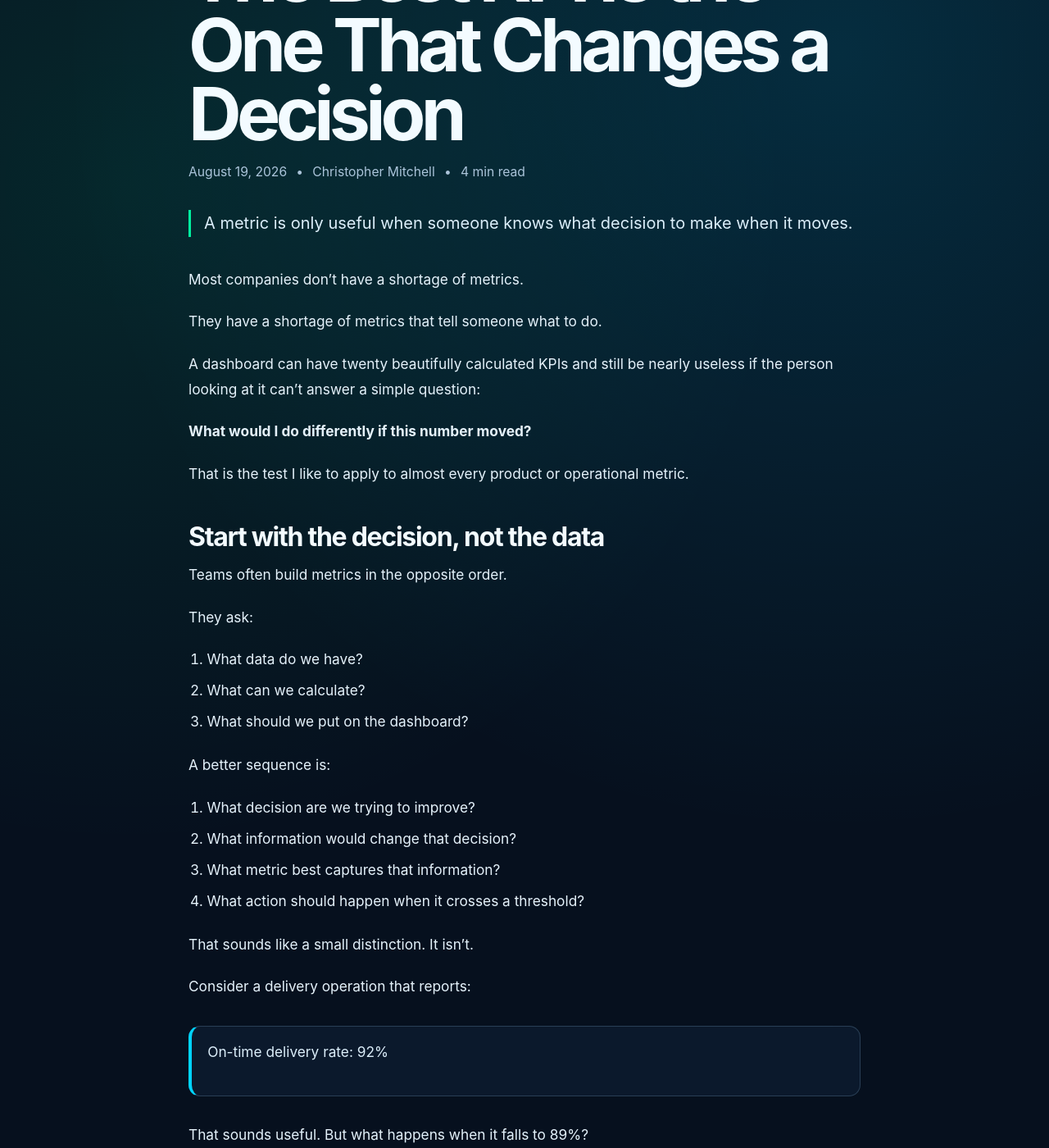
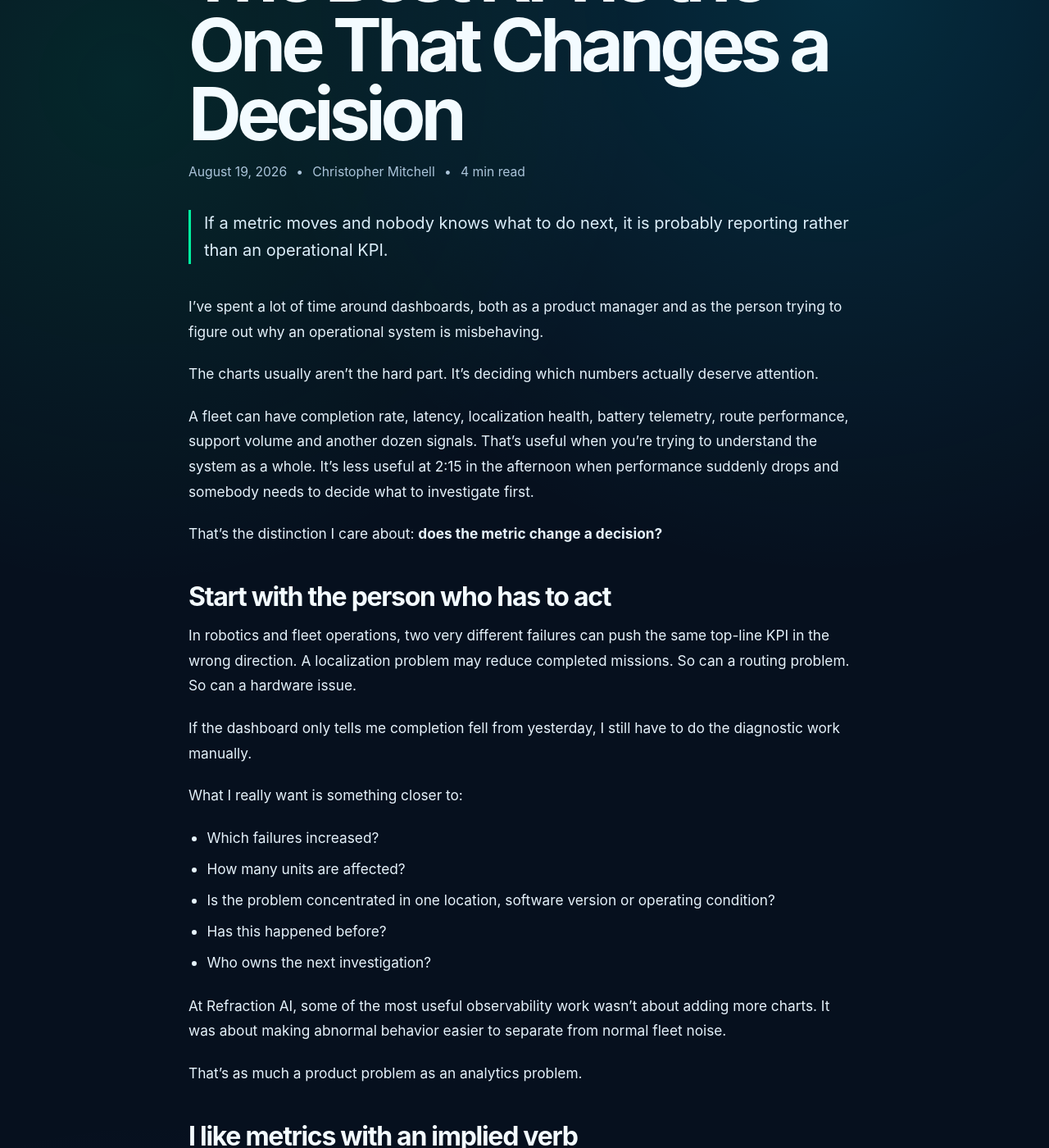
Before and after one commit to christophermitchell012/mitchellcoinc, a Jekyll site: the page built from _posts/2026-08-19-the-best-kpi-is-the-one-that-changes-a-decision.md, in a window 1280 px wide and 1400 px high, scrolled down 250 px. Shown: the whole window at 82% size. Built offline with Jekyll 4.4.1, drawn with Linux system fonts in a browser that asks for light colours; comment, search, counter and statistics services are not loaded; some of the changed text lies outside the part shown.

Commit message:
Make KPI post more personal and conversational

```diff
--- a/_posts/2026-08-19-the-best-kpi-is-the-one-that-changes-a-decision.md
+++ b/_posts/2026-08-19-the-best-kpi-is-the-one-that-changes-a-decision.md
@@ -3,94 +3,56 @@ layout: post
 title: "The Best KPI Is the One That Changes a Decision"
 date: 2026-08-19 12:58:00 -0500
 category: Product + Analytics
-description: "A metric is only useful when someone knows what decision to make when it moves."
+description: "If a metric moves and nobody knows what to do next, it is probably reporting rather than an operational KPI."
 read_time: "4 min read"
 ---
 
-Most companies don't have a shortage of metrics.
+I've spent a lot of time around dashboards, both as a product manager and as the person trying to figure out why an operational system is misbehaving.
 
-They have a shortage of metrics that tell someone what to do.
+The charts usually aren't the hard part. It's deciding which numbers actually deserve attention.
 
-A dashboard can have twenty beautifully calculated KPIs and still be nearly useless if the person looking at it can't answer a simple question:
+A fleet can have completion rate, latency, localization health, battery telemetry, route performance, support volume and another dozen signals. That's useful when you're trying to understand the system as a whole. It's less useful at 2:15 in the afternoon when performance suddenly drops and somebody needs to decide what to investigate first.
 
-**What would I do differently if this number moved?**
+That's the distinction I care about: **does the metric change a decision?**
 
-That is the test I like to apply to almost every product or operational metric.
+## Start with the person who has to act
 
-## Start with the decision, not the data
+In robotics and fleet operations, two very different failures can push the same top-line KPI in the wrong direction. A localization problem may reduce completed missions. So can a routing problem. So can a hardware issue.
 
-Teams often build metrics in the opposite order.
+If the dashboard only tells me completion fell from yesterday, I still have to do the diagnostic work manually.
 
-They ask:
+What I really want is something closer to:
 
-1. What data do we have?
-2. What can we calculate?
-3. What should we put on the dashboard?
+- Which failures increased?
+- How many units are affected?
+- Is the problem concentrated in one location, software version or operating condition?
+- Has this happened before?
+- Who owns the next investigation?
 
-A better sequence is:
+At Refraction AI, some of the most useful observability work wasn't about adding more charts. It was about making abnormal behavior easier to separate from normal fleet noise.
 
-1. What decision are we trying to improve?
-2. What information would change that decision?
-3. What metric best captures that information?
-4. What action should happen when it crosses a threshold?
+That's as much a product problem as an analytics problem.
 
-That sounds like a small distinction. It isn't.
+## I like metrics with an implied verb
 
-Consider a delivery operation that reports:
+One quick test I use is to put a verb after the metric.
 
-> On-time delivery rate: 92%
+If route failures rise, **inspect** the affected routes.
 
-That sounds useful. But what happens when it falls to 89%?
+If localization confidence degrades, **compare** sensor and positioning data.
 
-If nobody knows, the KPI is mostly descriptive.
+If customer-facing status errors increase, **trace** the event path that generates those updates.
 
-Now suppose the team breaks the same problem into:
+The action will be different for every system, but the metric should at least narrow the next move. A number that only produces the sentence "that looks bad" isn't finished yet.
 
-- 4% delayed because of insufficient capacity
-- 2% delayed because of routing
-- 1% delayed because of equipment failures
-- 1% delayed because customers were unavailable
+I also don't think every number needs an alert, an owner and a runbook. Some metrics are there for trends. Some belong in a weekly product review. Some are useful only after another signal fires.
 
-Now the metric starts becoming operational.
+The mistake is treating all of them as equally important because they happen to fit on the same screen.
 
-A spike in the first category might trigger additional capacity.
+I'd rather have five metrics that consistently trigger good decisions than fifty metrics that create the appearance of visibility.
 
-A spike in routing failures might trigger a routing investigation.
+So when I'm defining a KPI, I usually ask one extra question:
 
-A spike in equipment failures might change preventive-maintenance priorities.
+**If this changes materially tomorrow, who will care, and what will they do differently?**
 
-The data hasn't merely described reality. It has changed a decision.
-
-## A simple KPI test
-
-For every important metric on a dashboard, ask:
-
-> If this metric moves by 20% tomorrow, who notices and what do they do?
-
-If the answer is:
-
-> "We'd probably look into it."
-
-the metric probably isn't finished.
-
-A stronger answer looks like:
-
-> "If this exceeds 6%, the operations lead looks at the three contributing failure categories and assigns the largest one for investigation that day."
-
-Now you have more than a KPI.
-
-You have the beginning of an operating system.
-
-## Fewer metrics can produce better decisions
-
-This is also why I am skeptical of dashboards with dozens of equally prominent numbers.
-
-Every additional metric consumes attention.
-
-The goal isn't maximum visibility into the business. The goal is enough visibility to make the important decisions faster and better.
-
-Five metrics connected to five clear decisions can be far more valuable than fifty metrics connected to none.
-
-The best KPI isn't necessarily the cleverest calculation.
-
-**It's the one that changes what somebody does.**
+If there's a clear answer, keep it prominent. If there isn't, it may still be useful data. I just wouldn't confuse it with an operational KPI.
```
